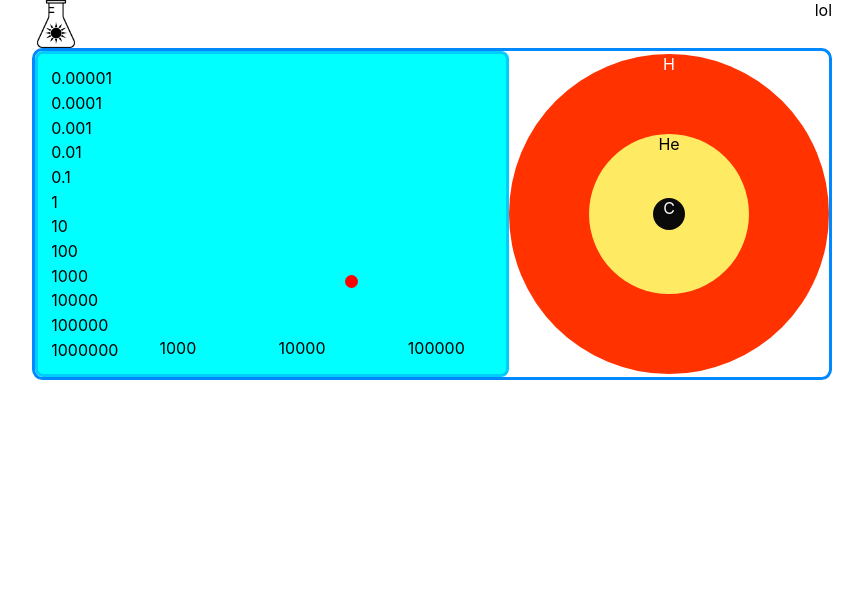
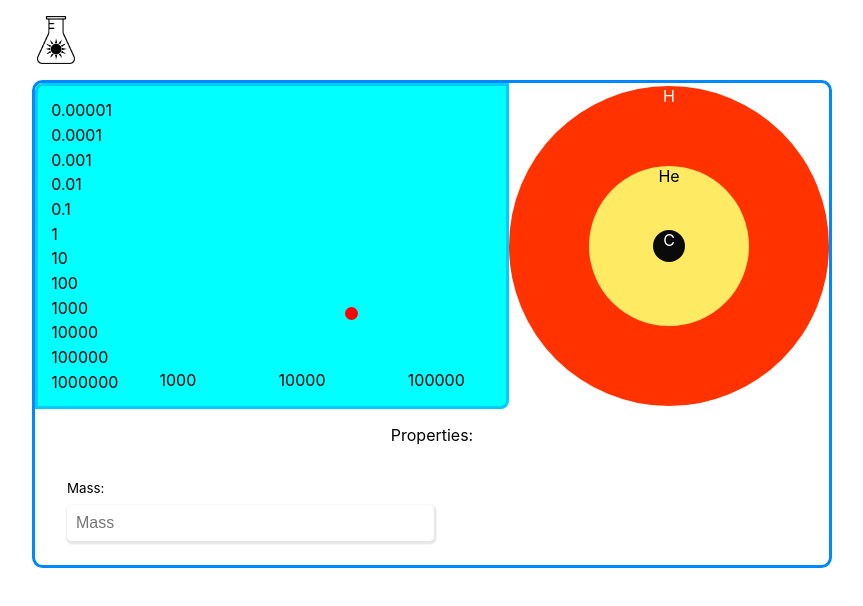
Before and after one commit to meetinger/starlabReact, a React (Create React App) app: page / in a window 1280 px wide. Shown: the top 606 px of the page, without its empty margins (208-1071 px from the left). Built offline with nearby package versions, Linux system fonts and the light colour scheme.

Commit message:
Main Page update

```diff
--- a/src/index.css
+++ b/src/base.scss
@@ -11,3 +11,12 @@ code {
   font-family: source-code-pro, Menlo, Monaco, Consolas, 'Courier New',
     monospace;
 }
+.text-center{
+  text-align: center;
+}
+.flex{
+  display: flex;
+}
+.margin-1rem{
+  margin: 1rem;
+}
--- a/src/components/HRdiagram/HRDiagram.module.scss
+++ b/src/components/HRdiagram/HRDiagram.module.scss
@@ -13,7 +13,7 @@
     display: flex;
     width: 100%;
     border: solid 0.2rem #00ccff;
-    border-radius: 0.5rem;
+    border-radius: 0.5rem 0 0.5rem 0;
 
     //align-items: end;
 
--- a/src/components/Main/Main.js
+++ b/src/components/Main/Main.js
@@ -30,9 +30,25 @@ export class Main extends React.Component {
         return (<div className={styles.main}>
             {Navbar}
             <div className={styles.body}>
-                <HRDiagram x={50} y={50}/>
-                <div className={styles.structureWrapper}>
-                    <Structure shells={arr}/>
+                <div className={styles.section}>
+                    <HRDiagram x={50} y={50}/>
+                    <div className={styles.structureWrapper}>
+                        {/*<div></div>*/}
+                        <Structure shells={arr}/>
+                    </div>
+                </div>
+                <div>
+                    <div className="text-center margin-1rem">Properties:</div>
+                    <div className={styles.doubleInputGroup}>
+                        <div className={styles.inputGroup}>
+                            <div>
+                                <small className={styles.inputLabel}>Mass:</small>
+                            </div>
+                            <div>
+                                <input className={styles.inputField} type="text" placeholder="Mass"/>
+                            </div>
+                        </div>
+                    </div>
                 </div>
             </div>
         </div>)
--- a/src/components/Main/Main.module.scss
+++ b/src/components/Main/Main.module.scss
@@ -8,7 +8,44 @@
   min-width: 30%;
 }
 .body{
-  display: flex;
+  //display: flex;
   border: solid #0088ff;
   border-radius: 0.65rem;
+  //flex-wrap: wrap;
+  //background-color: blanchedalmond;
 }
+.section{
+  display: flex;
+  width: 100%;
+}
+.properties{
+
+}
+
+.doubleInputGroup{
+  display: flex;
+}
+.inputGroup{
+  padding: 1rem;
+  width: 50%;
+}
+.inputField{
+  font-size: 1rem;
+  border-radius: 0.25rem;
+  padding: 0.5rem;
+  border: #fdfdfd solid 0.1rem;
+  box-shadow: 0.05rem 0.1rem 0.1rem 0.1rem rgba(0,0,0,0.1);
+  transition: 0.2s;
+  margin:  0.5rem 1rem;
+  width: calc(100% - 3rem);
+  display: block;
+}
+.inputField:hover{
+  box-shadow: 0 0.25rem 0.5rem rgba(0,0,0,0.2);
+}
+.inputField:focus{
+  border: #35ffaa solid 0.1rem;
+}
+.inputLabel{
+  margin: 1rem;
+}
--- a/src/components/Navbar/Navbar.js
+++ b/src/components/Navbar/Navbar.js
@@ -10,7 +10,7 @@ export const Navbar = (
         </div>
 
         <div>
-            <div>lol</div>
+            <div></div>
         </div>
     </nav>
 )
--- a/src/components/Navbar/Navbar.module.scss
+++ b/src/components/Navbar/Navbar.module.scss
@@ -1,7 +1,9 @@
 .navbar{
   display: flex;
   justify-content: space-between;
-   .logo{
+  padding: 1rem 0;
+
+  .logo{
      display: block;
      background-image: url("img/logo.png");
      background-position: center;
--- a/src/index.js
+++ b/src/index.js
@@ -1,6 +1,6 @@
 import React from 'react';
 import ReactDOM from 'react-dom';
-import './index.css';
+import './base.scss';
 import {Main} from "./components/Main/Main";
 
 // let arr = [{
```
